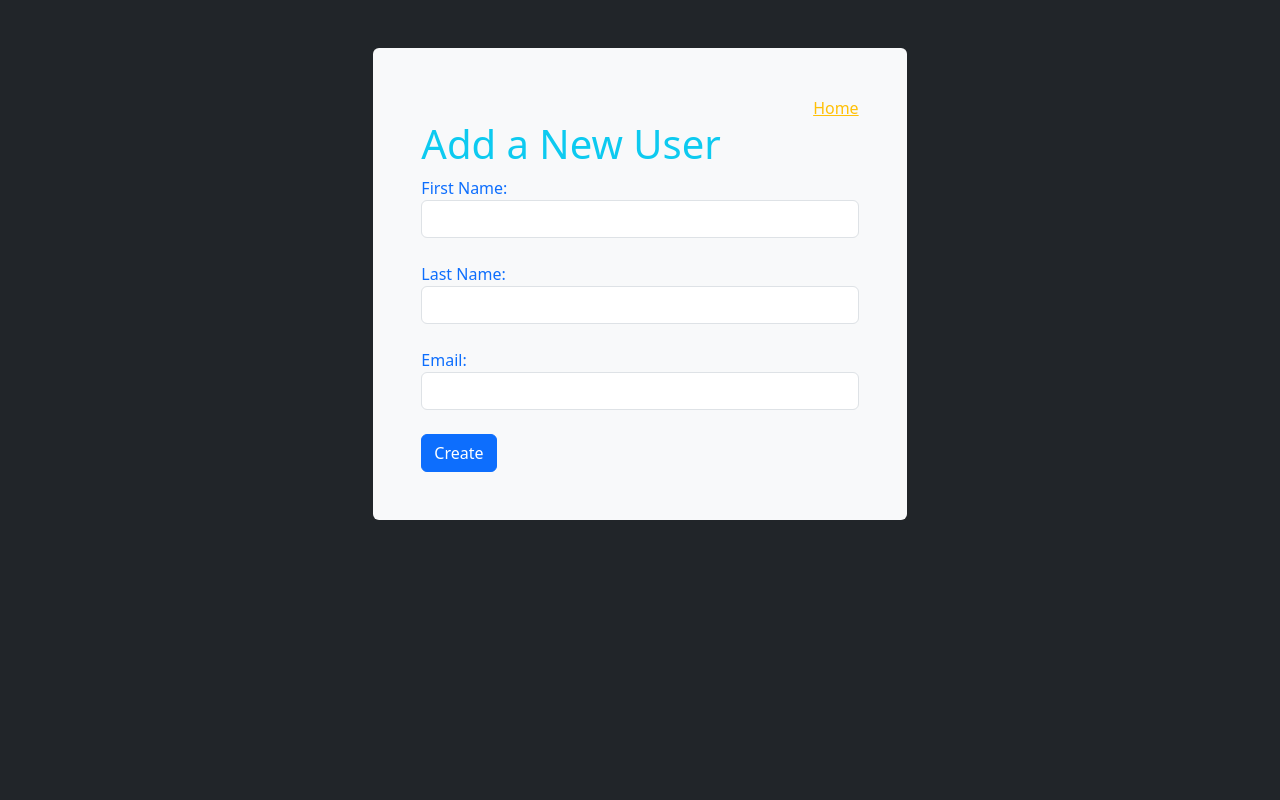
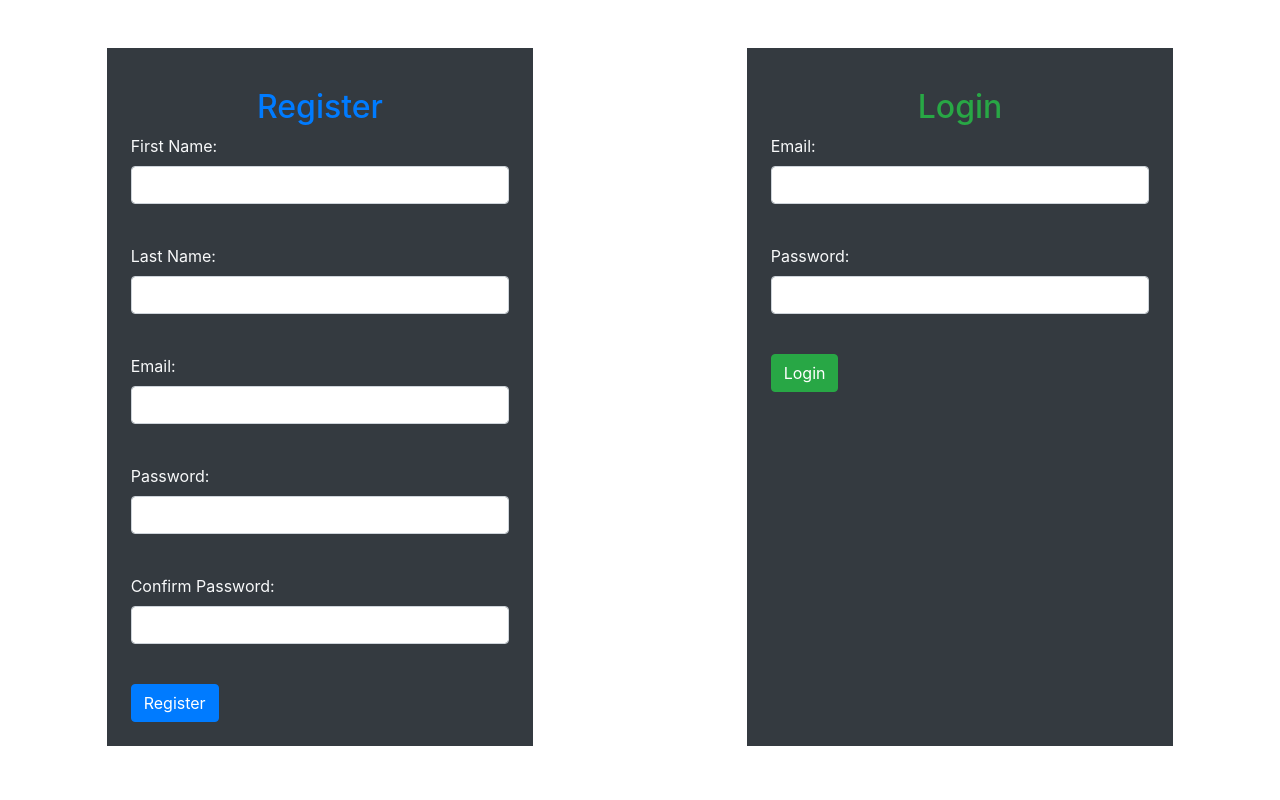
Before and after one commit to alexander-ponce/User-CRUD, a Flask app: page / in a window 1280 px wide. Run offline with Flask 2, Linux system fonts and the light colour scheme; some libraries are stand-ins or nearby versions.

Commit message:
first commit

```diff
--- a/flask_app/config/mysqlconnection.py
+++ b/flask_app/config/mysqlconnection.py
@@ -6,7 +6,7 @@ class MySQLConnection:
         # change the user and password as needed
         connection = pymysql.connect(host = 'localhost',
                                     user = 'root',
-                                    password = 'rootroot',
+                                    password = '@@Soccer12@@',
                                     db = db,
                                     charset = 'utf8mb4',
                                     cursorclass = pymysql.cursors.DictCursor,
--- a/flask_app/controllers/user_routes.py
+++ b/flask_app/controllers/user_routes.py
@@ -1,62 +1,142 @@
 from flask_app import app
 from flask import Flask, render_template, request, redirect, session
 from flask_app.models.user import Users
+from flask_bcrypt import Bcrypt
+bcrypt = Bcrypt(app)
+from flask import flash
 
 @app.route("/")
 def index():
 
-    return render_template("create.html")
-
-#included user validation
-@app.route('/input_user', methods = ["POST"])
-def input():
-    data = {
-        "first_name": request.form["first_name"],
-        "last_name" : request.form["last_name"],
-        "email" : request.form["email"]
-    }
-    if not Users.validated_user(request.form):
-        return redirect ("/")
-    # We pass the data dictionary into the save method from the Friend class.
-    show_user=Users.save(data)
-    # Don't forget to redirect after saving to the database.
-    return redirect(f'/user/show/{show_user}')
-    # return redirect('/display_users')
-
-#Show user by ID
-@app.route('/user/show/<int:id>')
-def show_user(id):
-    data = {
-        'id': id
-    }
-    # calling the get_one method and supplying it with the id of the friend we want to get
-    return render_template("read_one.html", user= Users.get_one(data))
+    return render_template("register_login.html")
 
 
-@app.route('/display_users')
-def display():
-    return render_template("/read.html", all_users=Users.get_all())
+@app.route("/create/account", methods=["POST"])
+def create_account():
+    # validate the form here ...
+    # create the hash
+    if not Users.validate_user(request.form):
+        return redirect ("/")
+    pw_hash = bcrypt.generate_password_hash(request.form['password'])
+    # print(pw_hash)
+    # put the pw_hash into the data dictionary
+    data = {
+        "first_name": request.form['first_name'],
+        "last_name": request.form['last_name'],
+        "email": request.form['email'],
+        "password" : pw_hash
+    }
+    # Call the save @classmethod on User
+    id = Users.save(data)
+    # store user id into session
+    session['user_id'] = id
 
-@app.route('/user/edit/<int:id>')
-def edit_user(id):
-    data = {
-        'id': id
+    # return redirect ('user/account/{user_in_db}')
+    return redirect ('/user/account')
+
+
+
+@app.route('/login', methods=['POST'])
+def login_user():
+    if not Users.validate_login(request.form):
+        return redirect('/')
+    email_data={
+        'email':request.form['login_email']
     }
-    return render_template("/edit_user.html", user= Users.get_one(data))
+    returning_user= Users.get_by_email(email_data)
+    session['user_id']= returning_user.id
+    return redirect('/user/account')
 
-@app.route('/user/update',methods=['POST'])
-def update_users():
-    Users.update(request.form)
-    return redirect('/display_users')
 
-@app.route('/user/delete/<int:id>')
-def delete_user(id):
-    data = {
-        'id': id
+# @app.route("/login", methods=["POST"])
+# def login_account():
+#     # see if the username provided exists in the database
+#     # data = { "email" : request.form["email"] }
+#     user_in_db = Users.get_by_email(request.form)
+#     # user_in_db = Users.get_by_email(request.form['email'])
+#     # user is not registered in the db
+#     if not user_in_db:
+#         flash("Invalid Email/Password")
+#         return redirect('/')
+#     if not bcrypt.check_password_hash(user_in_db.password, request.form['password']):
+#         # if we get False after checking the password
+#         flash("Invalid Email/Password")
+#         return redirect('/')
+#     # if the passwords matched, we set the user_id into session
+#     session['user_id'] = user_in_db.id
+#     # never render on a post!!!
+#     return redirect('/user/account')
+
+#     return render_template ('post_login.html', user_id = Users.get_one(id_data) )
+
+
+@app.route('/user/account')
+# @app.route('/user/account/<int:id>')
+def user_account():
+    if 'user_id' not in session:
+        return redirect ('/logout')
+    id_data={
+        'id': session['user_id']
     }
-    Users.delete(data)
-    return redirect('/display_users' )
+    user_id= Users.get_one(id_data)
+    return render_template ('post_login.html', user_id = user_id)
 
+@app.route('/logout')
+def logout():
+    session.clear()
+    return redirect('/')
 
 if __name__ == "__main__":
     app.run(debug=True)
+
+
+
+# #included user validation
+# @app.route('/input_user', methods = ["POST"])
+# def input():
+#     data = {
+#         "first_name": request.form["first_name"],
+#         "last_name" : request.form["last_name"],
+#         "email" : request.form["email"]
+#     }
+#     if not Users.validated_user(request.form):
+#         return redirect ("/")
+#     # We pass the data dictionary into the save method from the Friend class.
+#     show_user=Users.save(data)
+#     # Don't forget to redirect after saving to the database.
+#     return redirect(f'/user/show/{show_user}')
+#     # return redirect('/display_users')
+
+# #Show user by ID
+# @app.route('/user/show/<int:id>')
+# def show_user(id):
+#     data = {
+#         'id': id
+#     }
+#     # calling the get_one method and supplying it with the id of the friend we want to get
+#     return render_template("read_one.html", user= Users.get_one(data))
+
+
+# @app.route('/display_users')
+# def display():
+#     return render_template("/read.html", all_users=Users.get_all())
+
+# @app.route('/user/edit/<int:id>')
+# def edit_user(id):
+#     data = {
+#         'id': id
+#     }
+#     return render_template("/edit_user.html", user= Users.get_one(data))
+
+# @app.route('/user/update',methods=['POST'])
+# def update_users():
+#     Users.update(request.form)
+#     return redirect('/display_users')
+
+# @app.route('/user/delete/<int:id>')
+# def delete_user(id):
+#     data = {
+#         'id': id
+#     }
+#     Users.delete(data)
+#     return redirect('/display_users' )
--- a/flask_app/templates/create.html
+++ /dev/null
@@ -1,55 +0,0 @@
-<!DOCTYPE html>
-<html lang="en">
-	<head>
-  	<meta charset="utf-8">
-  	<meta name="description" content="Your description goes here">
-  	<meta name="keywords" content="one, two, three">
-	<meta name="viewport" content="width=device-width, initial-scale=1">
-	<link rel="stylesheet" href="css/normalize.css">
-	<link rel="stylesheet" href="css/style.css">
-	<link rel="stylesheet" href="{{ url_for('static', filename='css/style.css') }}">
-	<link href="https://cdn.jsdelivr.net/npm/bootstrap@5.3.0-alpha1/dist/css/bootstrap.min.css" rel="stylesheet" integrity="sha384-GLhlTQ8iRABdZLl6O3oVMWSktQOp6b7In1Zl3/Jr59b6EGGoI1aFkw7cmDA6j6gD" crossorigin="anonymous">
-	<title>Add a New User</title>
-
-	</head>
-
-	<body class="bg-dark">
-
-
-		<form action="/input_user" method="post" class="bg-light text-primary p-5 rounded col-5 mx-auto mt-5" name="user">
-			{% with messages = get_flashed_messages() %}
-				{% if messages %}
-					{% for message in messages %}
-						<p>{{message}}</p>
-					{% endfor %}
-				{% endif %}
-			{% endwith %}
-
-            <a href="/display_users" class="d-flex justify-content-end text-warning">Home</a>
-            <div>
-			<h1 class="text-info">Add a New User</h1>
-            </div>
-
-			<div class="form-group">
-				<label for="first_name">First Name:</label>
-				<input type="text" name="first_name" class="form-control">
-			</div><br>
-
-			<div class="form-group">
-				<label for="last_name">Last Name:</label>
-				<input type="text" name="last_name" class="form-control">
-			</div><br>
-
-			<div class="form-group">
-				<label for="email">Email:</label>
-				<input type="text" name="email" class="form-control">
-			</div><br>
-
-			<input type="submit" value="Create" class="btn btn-primary">
-
-		</form>
-	</body>
-		<script type="text/javascript" src="js/main.js"></script>
-		<script src="https://cdn.jsdelivr.net/npm/bootstrap@5.3.0-alpha1/dist/js/bootstrap.bundle.min.js" integrity="sha384-w76AqPfDkMBDXo30jS1Sgez6pr3x5MlQ1ZAGC+nuZB+EYdgRZgiwxhTBTkF7CXvN" crossorigin="anonymous"></script>
-	</body>
-</html>
--- /dev/null
+++ b/flask_app/templates/register_login.html
@@ -0,0 +1,74 @@
+<!DOCTYPE html>
+<html lang="en">
+<head>
+    <meta charset="UTF-8">
+    <meta http-equiv="X-UA-Compatible" content="IE=edge">
+    <meta name="viewport" content="width=device-width, initial-scale=1.0">
+    <link rel="stylesheet" href="https://stackpath.bootstrapcdn.com/bootstrap/4.3.1/css/bootstrap.min.css" integrity="sha384-ggOyR0iXCbMQv3Xipma34MD+dH/1fQ784/j6cY/iJTQUOhcWr7x9JvoRxT2MZw1T" crossorigin="anonymous">
+    <link rel="stylesheet" href="{{ url_for('static',filename='css/style.css') }}">
+    <title>Register or Login</title>
+</head>
+<body class="d-flex justify-content-end flex-wrap align-content-around">
+    <form action="/create/account" method="POST" class="p-4 col-4 mx-auto my-5 bg-dark text-light ">
+        {% with messages = get_flashed_messages(category_filter=['register']) %}
+				{% if messages %}
+					{% for message in messages %}
+						<p class='form-control is-invalid'>{{message}}</p>
+					{% endfor %}
+				{% endif %}
+		{% endwith %}
+        <h2 class="text-center  mt-3 text-primary">Register</h2>
+        <div class="form-group">
+            <label for="first_name">First Name:</label>
+            <input type="text" name="first_name" class="form-control">
+        </div><br>
+
+        <div class="form-group">
+            <label for="last_name">Last Name:</label>
+            <input type="text" name="last_name" class="form-control">
+        </div><br>
+
+        <div class="form-group">
+            <label for="email">Email:</label>
+            <input type="text" name="email" class="form-control">
+        </div><br>
+
+        <div class="form-group">
+            <label for="password">Password:</label>
+            <input type="password" name="password" class="form-control">
+        </div><br>
+
+        <div class="form-group">
+            <label for="conf-password">Confirm Password:</label>
+            <input type="password" name="conf_password" class="form-control">
+        </div><br>
+
+        <input type="submit" value="Register" class="btn btn-primary">
+    </form>
+
+    <form action="/login" method="POST" class="p-4 col-4 mx-auto my-5 bg-dark text-light ">
+        {% with messages = get_flashed_messages(category_filter=['login']) %}
+				{% if messages %}
+					{% for message in messages %}
+						<p class='form-control is-invalid'>{{message}}</p>
+					{% endfor %}
+				{% endif %}
+		{% endwith %}
+        <h2 class="text-center  mt-3 text-success">Login</h2>
+        <div class="form-group">
+            <label for="email">Email:</label>
+            <input type="text" name="login_email" class="form-control">
+        </div><br>
+
+        <div class="form-group">
+            <label for="password">Password:</label>
+            <input type="password" name="login_password" class="form-control">
+        </div><br>
+
+
+        <input type="submit" value="Login" class="btn btn-success ">
+    </form>
+
+
+</body>
+</html>
```
Also changed, not shown: flask_app/models/user.py (+93 -35 lines), flask_app/templates/edit_user.html (deleted, +0 -51 lines), flask_app/templates/post_login.html (renamed from flask_app/templates/read_one.html, +9 -4 lines), flask_app/templates/read.html (deleted, +0 -50 lines), 3 other files.
